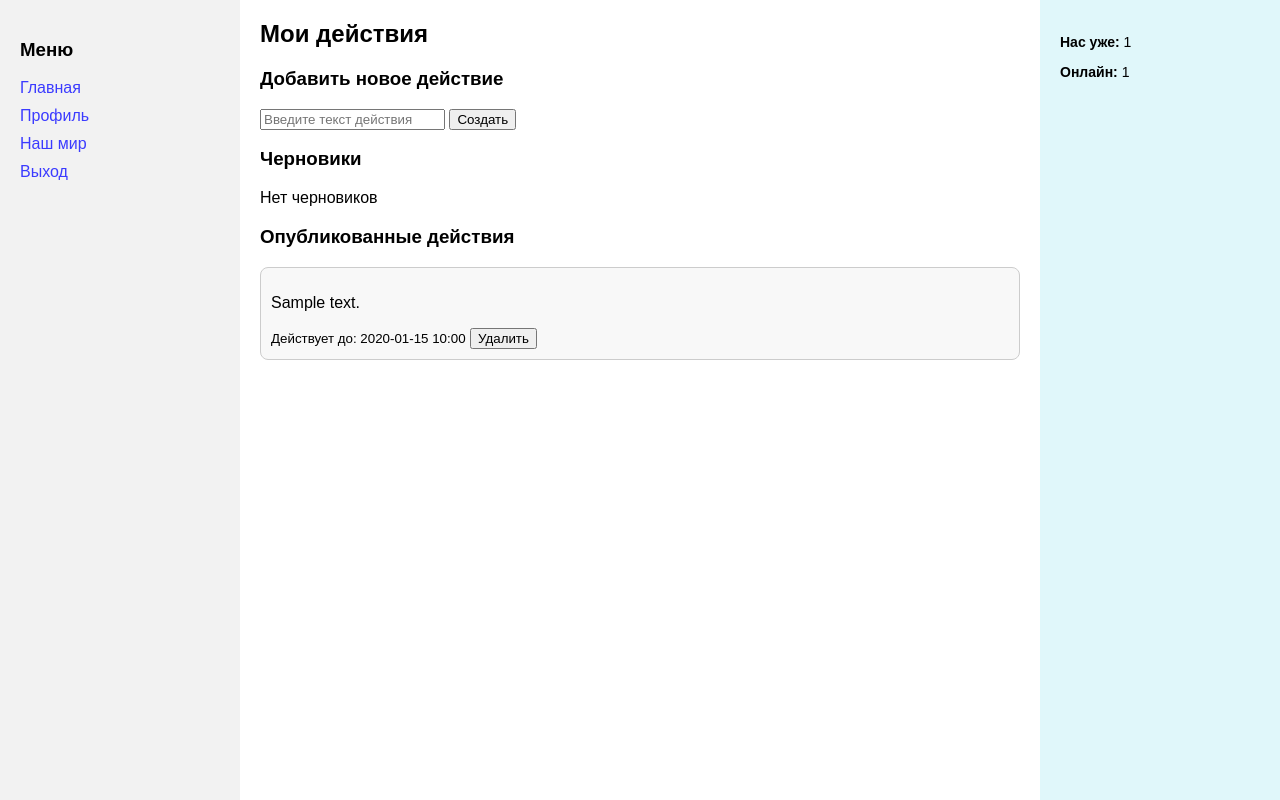
After one commit to Samvel369/Praktika_Python, a Flask app: page /my_actions in a window 1280 px wide. The commit adds this page. Run offline with Flask 3, Linux system fonts and the light colour scheme; the visitor is signed in with stand-in values (Sample User, id 1); tables that the repository leaves empty hold one stand-in row (values such as "Sample post").

Commit message:
добавил мои действия идет разработка  08.07.2025

```diff
--- a/app.py
+++ b/app.py
@@ -373,6 +373,47 @@ def action_stats(action_id):
         'users': [user.username for user in users]
     })
 
+@app.route('/my_actions', methods=['GET', 'POST'])
+def my_actions():
+    user_id = session.get('user_id')
+    if not user_id:
+        flash('Пожалуйста, войдите в систему')
+        return redirect(url_for('login'))
+
+    user = User.query.get(user_id)
+
+    if request.method == 'POST':
+        if 'new_action' in request.form:
+            text = request.form.get('new_action')
+            if text:
+                action = Action(user_id=user.id, text=text, is_published=False)
+                db.session.add(action)
+                db.session.commit()
+                flash('Новое действие добавлено!')
+
+        elif 'delete_id' in request.form:
+            action = Action.query.get(int(request.form.get('delete_id')))
+            if action and action.user_id == user.id:
+                db.session.delete(action)
+                db.session.commit()
+                flash('Действие удалено!')
+
+        elif 'publish_id' in request.form:
+            action = Action.query.get(int(request.form.get('publish_id')))
+            if action and action.user_id == user.id:
+                action.is_published = True
+                action.expires_at = datetime.utcnow() + timedelta(minutes=10)
+                db.session.commit()
+                flash('Действие опубликовано! Перейдите в "Наш мир" для просмотра.', 'info')
+
+        return redirect(url_for('my_actions'))
+
+    drafts = Action.query.filter_by(user_id=user.id, is_published=False).all()
+    published = Action.query.filter_by(user_id=user.id, is_published=True).all()
+
+    return render_template('my_actions.html', drafts=drafts, published=published)
+
+
 with app.app_context():
     db.create_all()
 
--- /dev/null
+++ b/templates/my_actions.html
@@ -0,0 +1,50 @@
+{% extends 'base.html' %}
+
+{% block content %}
+<h2>Мои действия</h2>
+
+<!-- Форма добавления нового действия -->
+<h3>Добавить новое действие</h3>
+<form method="POST">
+    <input type="text" name="new_action" placeholder="Введите текст действия" required>
+    <button type="submit">Создать</button>
+</form>
+
+<!-- Отображение черновиков -->
+<h3>Черновики</h3>
+{% if drafts %}
+    {% for action in drafts %}
+        <div class="draft-action">
+            <p>{{ action.text }}</p>
+            <form method="POST" style="display:inline;">
+                <input type="hidden" name="delete_id" value="{{ action.id }}">
+                <button type="submit">Удалить</button>
+            </form>
+            <form method="POST" style="display:inline;">
+                <input type="hidden" name="publish_id" value="{{ action.id }}">
+                <button type="submit">Опубликовать</button>
+            </form>
+        </div>
+    {% endfor %}
+{% else %}
+    <p>Нет черновиков</p>
+{% endif %}
+
+<!-- Отображение опубликованных действий -->
+<h3>Опубликованные действия</h3>
+{% if published %}
+    {% for action in published %}
+        <div class="column">
+            <p>{{ action.text }}</p>
+            <small>Действует до: {{ action.expires_at.strftime('%Y-%m-%d %H:%M') if action.expires_at else '∞' }}</small>
+            <form method="POST" style="display:inline;">
+                <input type="hidden" name="delete_id" value="{{ action.id }}">
+                <button type="submit">Удалить</button>
+            </form>
+        </div>
+    {% endfor %}
+{% else %}
+    <p>Нет опубликованных действий</p>
+{% endif %}
+
+{% endblock %}
--- a/templates/profile.html
+++ b/templates/profile.html
@@ -30,7 +30,7 @@
 <h3>Вкладки</h3>
 <ul>
     <li><a href="#">Друзья</a> (в разработке)</li>
-    <li><a href="#">Мои действия</a> (в разработке)</li>
+    <a href="{{ url_for('my_actions') }}">Мои действия</a>
     <li><a href="#">Статистика</a> (в разработке)</li>
 </ul>
 
```
